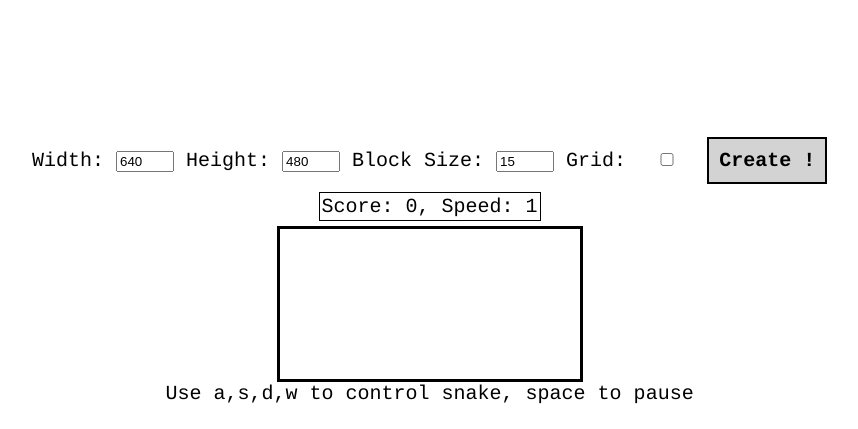
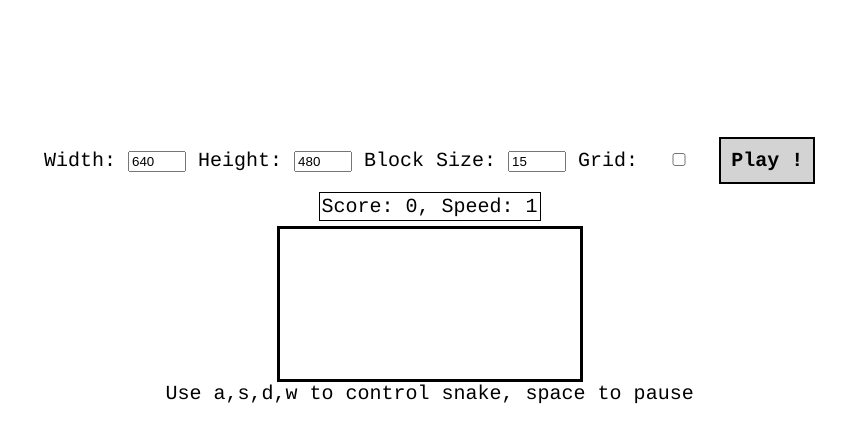
Before and after one commit to wolpi/snake-canvas2d-rs-wasm, a website built with webpack: page index.html in a window 1280 px wide. Shown: the top 429 px of the page, without its empty margins (212-1070 px from the left). Built offline with nearby package versions, Linux system fonts and the light colour scheme.

Commit message:
calling it play

```diff
--- a/index.html
+++ b/index.html
@@ -67,7 +67,7 @@
       Height: <input type="number" id="height" value="480">
       Block Size: <input type="number" id="block-size" value="15">
       <label for="grid">Grid:</label> <input type="checkbox" id="grid">
-      <span id="create" class="dummy-button">Create !</span><!-- don't use button element to avoid issues with focus -->
+      <span id="create" class="dummy-button">Play !</span><!-- don't use button element to avoid issues with focus -->
     </div>
     <div id="score-block">
       <span>Score: </span><span id="score">0</span>,
```
